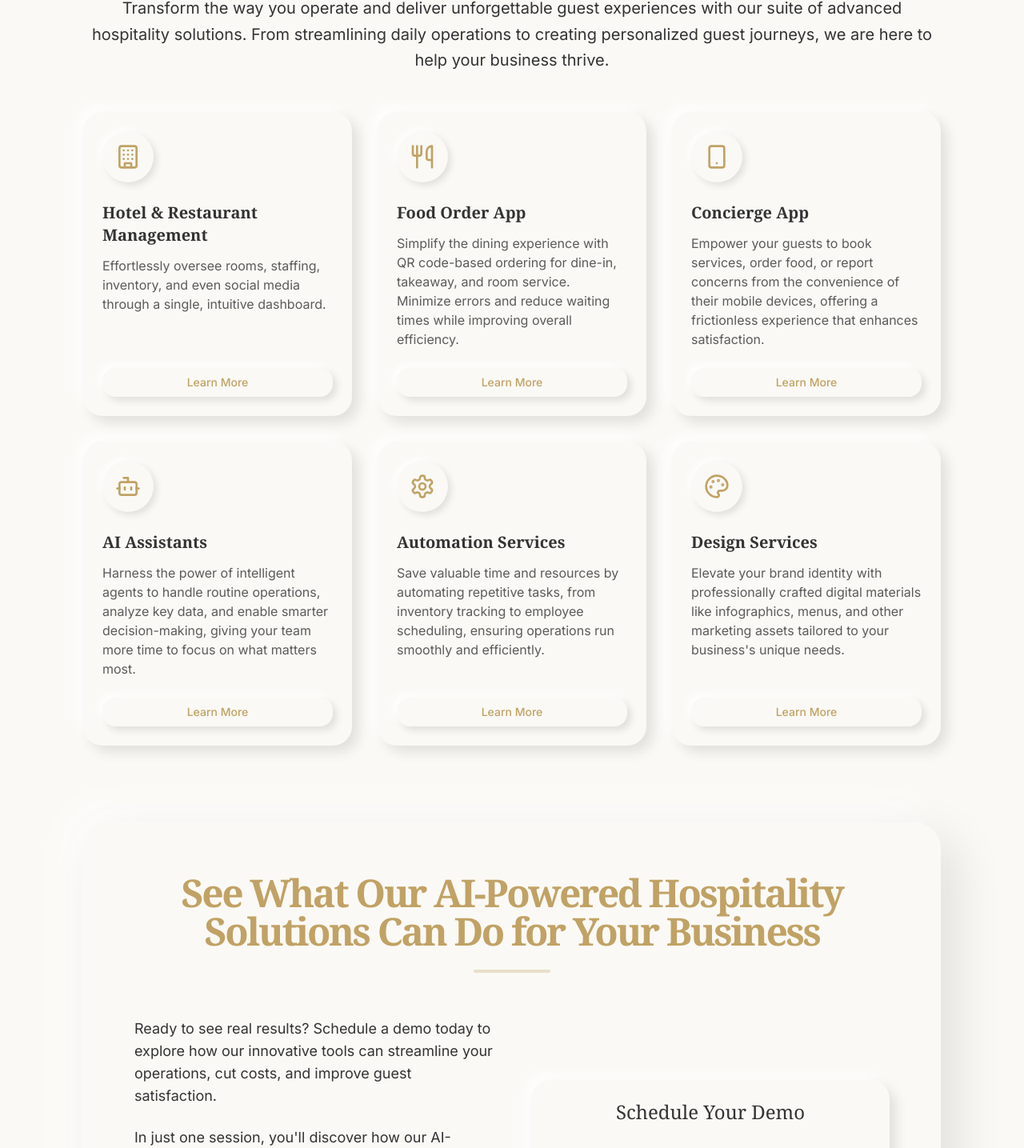
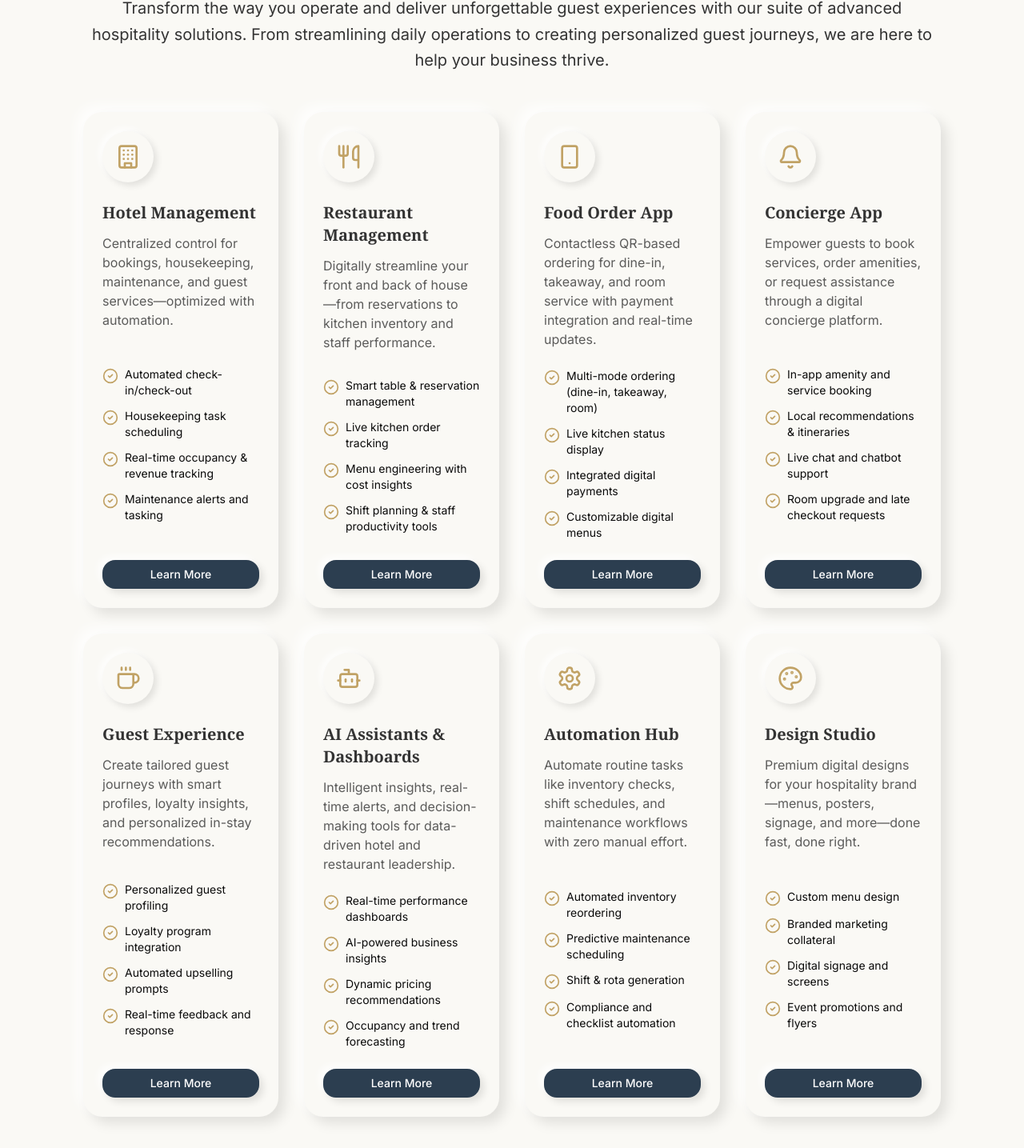
Before and after one commit to vikasazad/website, a Next.js app: page / in a window 1280 px wide. Shown: the part 918-2353 px from the top of the page at 80% size. Built offline with nearby package versions, Linux system fonts and the light colour scheme.

Commit message:
22/04/2025

```diff
--- a/src/components/faq.tsx
+++ b/src/components/faq.tsx
@@ -10,7 +10,7 @@ export function Faq() {
     {
       question: "How quickly can we implement your system?",
       answer:
-        "Most properties complete initial implementation within 2-4 weeks, achieving positive ROI within 90 days.",
+        "Most properties complete initial implementation within 1-2 weeks, achieving positive ROI within 30 days.",
     },
     {
       question: "Will this require extensive staff training?",
--- a/src/components/header.tsx
+++ b/src/components/header.tsx
@@ -21,7 +21,7 @@ export function Header() {
           bg-[#2C3E50] text-white font-sans flex items-center gap-2
           box-shadow: 5px 5px 10px rgba(44, 62, 80, 0.3), -5px -5px 10px rgba(255, 255, 255, 0.1) cursor-pointer"
           >
-            Request a Demo
+            Start for free
             <MoveUpRight className="h-4 w-4 " />
           </Button>
         </div>
--- a/src/components/hero.tsx
+++ b/src/components/hero.tsx
@@ -16,7 +16,7 @@ export function Hero() {
               className="object-cover rounded-2xl w-full h-[calc(90vh-4rem)] md:h-[calc(90vh-6rem)]"
               priority
             />
-            <div className="absolute inset-0 rounded-2xl">
+            <div className="absolute inset-0  rounded-2xl">
               <div className=" absolute top-[50%]  -translate-y-1/2 left-3 md:left-12 max-w-lg z-10 space-y-4 md:space-y-6 p-4 md:p-0">
                 <h1 className="text-3xl md:text-4xl lg:text-5xl font-bold tracking-tighter text-[#C1A265] font-serif leading-tight">
                   Streamline Your Operations, Maximize Profits
--- a/src/components/services-list.tsx
+++ b/src/components/services-list.tsx
@@ -6,45 +6,109 @@ import {
   Bot,
   Settings,
   Palette,
+  Bell,
+  Coffee,
+  CheckCircle2,
 } from "lucide-react";
 
 export function ServicesList() {
   const services = [
     {
-      title: "Hotel & Restaurant Management",
+      title: "Hotel Management",
       description:
-        "Effortlessly oversee rooms, staffing, inventory, and even social media through a single, intuitive dashboard.",
+        "Centralized control for bookings, housekeeping, maintenance, and guest services—optimized with automation.",
       icon: <Building className="h-8 w-8 text-[#C1A265]" />,
+
+      features: [
+        "Automated check-in/check-out",
+        "Housekeeping task scheduling",
+        "Real-time occupancy & revenue tracking",
+        "Maintenance alerts and tasking",
+      ],
+    },
+    {
+      title: "Restaurant Management",
+      description:
+        "Digitally streamline your front and back of house—from reservations to kitchen inventory and staff performance.",
+      icon: <Utensils className="h-8 w-8 text-[#C1A265]" />,
+      features: [
+        "Smart table & reservation management",
+        "Live kitchen order tracking",
+        "Menu engineering with cost insights",
+        "Shift planning & staff productivity tools",
+      ],
     },
     {
       title: "Food Order App",
       description:
-        "Simplify the dining experience with QR code-based ordering for dine-in, takeaway, and room service. Minimize errors and reduce waiting times while improving overall efficiency.",
-      icon: <Utensils className="h-8 w-8 text-[#C1A265]" />,
+        "Contactless QR-based ordering for dine-in, takeaway, and room service with payment integration and real-time updates.",
+      icon: <Smartphone className="h-8 w-8 text-[#C1A265]" />,
+      features: [
+        "Multi-mode ordering (dine-in, takeaway, room)",
+        "Live kitchen status display",
+        "Integrated digital payments",
+        "Customizable digital menus",
+      ],
     },
     {
       title: "Concierge App",
       description:
-        "Empower your guests to book services, order food, or report concerns from the convenience of their mobile devices, offering a frictionless experience that enhances satisfaction.",
-      icon: <Smartphone className="h-8 w-8 text-[#C1A265]" />,
+        "Empower guests to book services, order amenities, or request assistance through a digital concierge platform.",
+      icon: <Bell className="h-8 w-8 text-[#C1A265]" />,
+      features: [
+        "In-app amenity and service booking",
+        "Local recommendations & itineraries",
+        "Live chat and chatbot support",
+        "Room upgrade and late checkout requests",
+      ],
     },
     {
-      title: "AI Assistants",
+      title: "Guest Experience",
       description:
-        "Harness the power of intelligent agents to handle routine operations, analyze key data, and enable smarter decision-making, giving your team more time to focus on what matters most.",
-      icon: <Bot className="h-8 w-8 text-[#C1A265]" />,
+        "Create tailored guest journeys with smart profiles, loyalty insights, and personalized in-stay recommendations.",
+      icon: <Coffee className="h-8 w-8 text-[#C1A265]" />,
+      features: [
+        "Personalized guest profiling",
+        "Loyalty program integration",
+        "Automated upselling prompts",
+        "Real-time feedback and response",
+      ],
     },
     {
-      title: "Automation Services",
+      title: "AI Assistants & Dashboards",
       description:
-        "Save valuable time and resources by automating repetitive tasks, from inventory tracking to employee scheduling, ensuring operations run smoothly and efficiently.",
-      icon: <Settings className="h-8 w-8 text-[#C1A265]" />,
+        "Intelligent insights, real-time alerts, and decision-making tools for data-driven hotel and restaurant leadership.",
+      icon: <Bot className="h-8 w-8 text-[#C1A265]" />,
+      features: [
+        "Real-time performance dashboards",
+        "AI-powered business insights",
+        "Dynamic pricing recommendations",
+        "Occupancy and trend forecasting",
+      ],
     },
     {
-      title: "Design Services",
+      title: "Automation Hub",
       description:
-        "Elevate your brand identity with professionally crafted digital materials like infographics, menus, and other marketing assets tailored to your business's unique needs.",
+        "Automate routine tasks like inventory checks, shift schedules, and maintenance workflows with zero manual effort.",
+      icon: <Settings className="h-8 w-8 text-[#C1A265]" />,
+      features: [
+        "Automated inventory reordering",
+        "Predictive maintenance scheduling",
+        "Shift & rota generation",
+        "Compliance and checklist automation",
+      ],
+    },
+    {
+      title: "Design Studio",
+      description:
+        "Premium digital designs for your hospitality brand—menus, posters, signage, and more—done fast, done right.",
       icon: <Palette className="h-8 w-8 text-[#C1A265]" />,
+      features: [
+        "Custom menu design",
+        "Branded marketing collateral",
+        "Digital signage and screens",
+        "Event promotions and flyers",
+      ],
     },
   ];
 
@@ -75,7 +139,7 @@ export function ServicesList() {
           </div>
         </div>
 
-        <div className="grid grid-cols-1 md:grid-cols-2 lg:grid-cols-3 gap-8">
+        <div className="grid grid-cols-1 md:grid-cols-3 lg:grid-cols-4 gap-8">
           {services.map((service, index) => (
             <div key={index} className="neumorphic-card flex flex-col h-full">
               <div className="neumorphic-icon-container mb-6">
@@ -87,7 +151,17 @@ export function ServicesList() {
               <p className="text-[#333333]/80 font-sans mb-6 flex-grow">
                 {service.description}
               </p>
-              <Button className="neumorphic-button bg-[#FAF9F5] text-[#C1A265] cursor-pointer">
+              <ul className="space-y-3 mb-6 flex-grow">
+                {service.features.map((feature, fIndex) => (
+                  <li key={fIndex} className="flex items-start">
+                    <CheckCircle2 className="h-5 w-5 text-[#C1A265] mr-2 mt-0.5 flex-shrink-0" />
+                    <span className="text-charcoal/90 font-sans text-sm">
+                      {feature}
+                    </span>
+                  </li>
+                ))}
+              </ul>
+              <Button className="neumorphic-button bg-[#2C3E50] text-white cursor-pointer">
                 Learn More
               </Button>
             </div>
```
